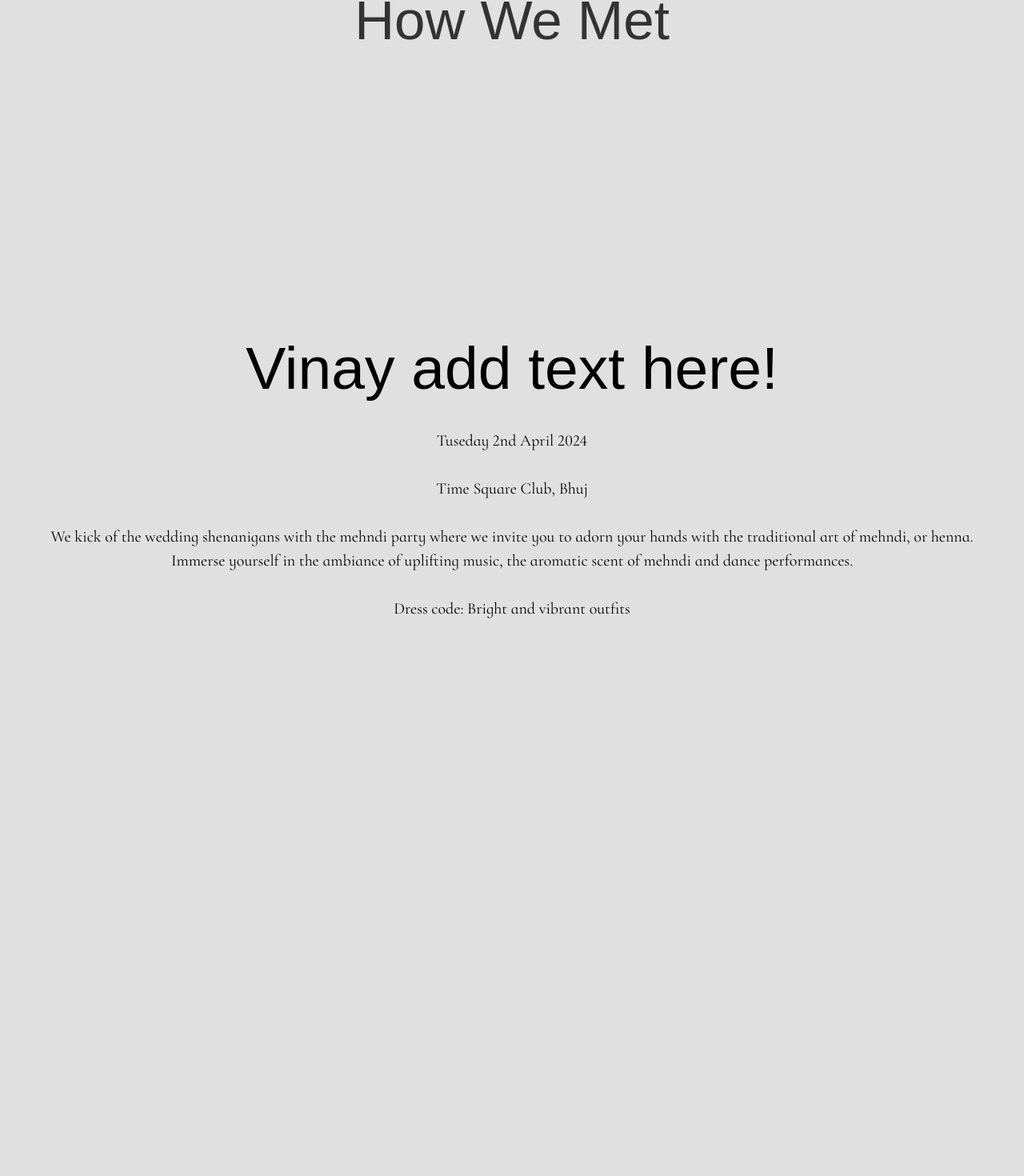
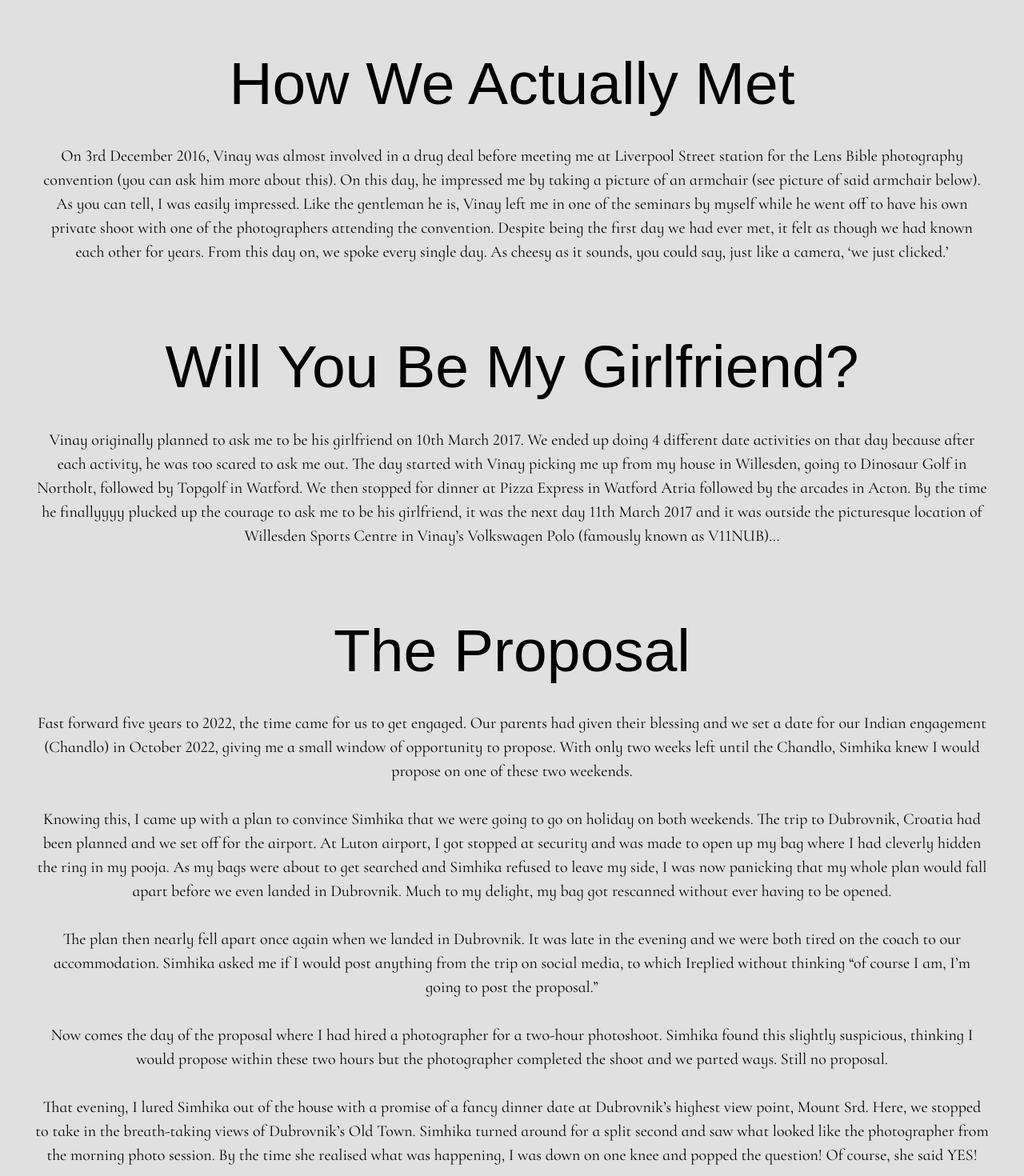
Before and after one commit to rush212000/Vinay-SimhikaV1, a React (Create React App) app: page /pages/OurStory in a window 1280 px wide. Shown: the part 1137-2607 px from the top of the page at 80% size. Before the commit the page ends 2520 px from the top, so only its background shows below. Built offline with nearby package versions, Linux system fonts and the light colour scheme; a web font is replaced by a local one.

Commit message:
Our Story Text

```diff
--- a/src/pages/OurStory.js
+++ b/src/pages/OurStory.js
@@ -37,32 +37,6 @@ const OurStory = () => {
         </h1>
       </div>
 
-      <div
-        style={{
-          height: '200vh',
-          background: '#E0E0E0',
-          display: 'flex',
-          flexDirection: 'column', // Change flexDirection to column
-          justifyContent: 'center',
-          alignItems: 'center',
-        }}
-      >
-        <h2
-          style={{
-            textAlign: 'center',
-            fontFamily: 'shelby, sans-serif',
-            fontStyle: 'normal',
-            fontSize: '69px',
-            color: '#333',
-          }}
-        >
-          <br />
-          <br />
-          <br />
-          How We Met
-        </h2>
-
-
         <div
       className='container mx-auto h-full flex flex-col'
         style={{
@@ -87,7 +61,7 @@ const OurStory = () => {
         >
 
 
-          Vinay add text here!
+           How We Met
         </h2>
         <div
         style={{ marginTop: '20px', color: 'black',
@@ -101,20 +75,175 @@ const OurStory = () => {
           {/* Add more img elements here as needed */}
           {/* Content */}
 
-            Tuseday 2nd April 2024
-<br/>
-            <br />
-            Time Square Club, Bhuj
-            <br />
-            <br/>
-            We kick of the wedding shenanigans with the mehndi party where we invite you to adorn your hands with the traditional art of mehndi, or henna. Immerse yourself in the ambiance of uplifting music, the aromatic scent of mehndi and dance performances.
-            <br/>
-            <br/>
-            Dress code: Bright and vibrant outfits
-            <br/>
+          Vinay would like to say we met at a photography convention but really,
+          he slid in my DM’s after seeing me at Northolt garba in the queue for
+          Dosa (because food over boys).
+          <br/>
+
+        </div>
+
+        <br/>
+        <br/>
+        <br/>
+
+        <h3
+        style={{
+            textAlign: 'center',
+            fontFamily: 'shelby, sans-serif',
+            fontStyle: 'normal',
+            fontSize: '75px',
+            color: '#000000',
+          }}
+        >
+
+        How We Actually Met
+          </h3>
+<div
+        style={{ marginTop: '20px', color: 'black',
+              fontWeight: 'regular 400',
+              fontFamily: 'cormorant infant',
+              fontStyle: 'regular',
+              textAlign: 'center',
+              fontSize: '20px'
+    }}>
+
+          {/* Add more img elements here as needed */}
+          {/* Content */}
+
+          On 3rd December 2016, Vinay was almost involved in a drug deal before
+          meeting me at Liverpool Street station for the Lens Bible photography
+          convention (you can ask him more about this). On this day, he impressed
+          me by taking a picture of an armchair (see picture of said armchair below).
+          As you can tell, I was easily impressed. Like the gentleman he is, Vinay
+          left me in one of the seminars by myself while he went off to have his own
+          private shoot with one of the photographers attending the convention.
+          Despite being the first day we had ever met, it felt as though we had
+          known each other for years. From this day on, we spoke every single day.
+          As cheesy as it sounds, you could say, just like a camera, ‘we just clicked.’
+          <br/>
+
+        </div>
+
+        <br/>
+        <br/>
+        <br/>
 
 
+        <h3
+        style={{
+            textAlign: 'center',
+            fontFamily: 'shelby, sans-serif',
+            fontStyle: 'normal',
+            fontSize: '75px',
+            color: '#000000',
+          }}
+        >
+
+        Will You Be My Girlfriend?
+          </h3>
+<div
+        style={{ marginTop: '20px', color: 'black',
+              fontWeight: 'regular 400',
+              fontFamily: 'cormorant infant',
+              fontStyle: 'regular',
+              textAlign: 'center',
+              fontSize: '20px'
+    }}>
+
+          {/* Add more img elements here as needed */}
+          {/* Content */}
+
+          Vinay originally planned to ask me to be his girlfriend on 10th March 2017.
+          We ended up doing 4 different date activities on that day because after
+          each activity, he was too scared to ask me out. The day started with Vinay
+          picking me up from my house in Willesden, going to Dinosaur Golf in Northolt,
+          followed by Topgolf in Watford. We then stopped for dinner at Pizza Express in
+          Watford Atria followed by the arcades in Acton. By the time he finallyyyy plucked
+          up the courage to ask me to be his girlfriend, it was the next day 11th March 2017
+          and it was outside the picturesque location of Willesden Sports Centre in Vinay’s
+          Volkswagen Polo (famously known as V11NUB)…
+          <br/>
+
         </div>
+
+        <br/>
+        <br/>
+        <br/>
+
+
+        <h3
+        style={{
+            textAlign: 'center',
+            fontFamily: 'shelby, sans-serif',
+            fontStyle: 'normal',
+            fontSize: '75px',
+            color: '#000000',
+          }}
+        >
+
+        The Proposal
+          </h3>
+<div
+        style={{ marginTop: '20px', color: 'black',
+              fontWeight: 'regular 400',
+              fontFamily: 'cormorant infant',
+              fontStyle: 'regular',
+              textAlign: 'center',
+              fontSize: '20px'
+    }}>
+
+          {/* Add more img elements here as needed */}
+          {/* Content */}
+
+          Fast forward five years to 2022, the time came for us to get engaged.
+          Our parents had given their blessing and we set a date for our Indian
+          engagement (Chandlo) in October 2022, giving me a small window of
+          opportunity to propose. With only two weeks left until the Chandlo,
+          Simhika knew I would propose on one of these two weekends.
+          <br/>
+          <br/>
+          Knowing this, I came up with a plan to convince Simhika that we were
+          going to go on holiday on both weekends. The trip to Dubrovnik, Croatia
+          had been planned and we set off for the airport. At Luton airport, I got
+          stopped at security and was made to open up my bag where I had cleverly
+          hidden the ring in my pooja. As my bags were about to get searched and
+          Simhika refused to leave my side, I was now panicking that my whole plan
+          would fall apart before we even landed in Dubrovnik. Much to my delight,
+          my bag got rescanned without ever having to be opened.
+          <br/>
+          <br/>
+          The plan then nearly fell apart once again when we landed in Dubrovnik.
+          It was late in the evening and we were both tired on the coach to our
+          accommodation. Simhika asked me if I would post anything from the trip
+          on social media, to which Ireplied without thinking “of course I am, I’m
+          going to post the proposal.”
+          <br/>
+          <br/>
+          Now comes the day of the proposal where I had hired a photographer for a
+          two-hour photoshoot. Simhika found this slightly suspicious, thinking I
+          would propose within these two hours but the photographer completed the
+          shoot and we parted ways. Still no proposal.
+          <br/>
+          <br/>
+          That evening, I lured Simhika out of the house with a promise of a fancy
+          dinner date at Dubrovnik’s highest view point, Mount Srd. Here, we stopped
+          to take in the breath-taking views of Dubrovnik’s Old Town. Simhika turned
+          around for a split second and saw what looked like the photographer from
+          the morning photo session. By the time she realised what was happening,
+          I was down on one knee and popped the question! Of course, she said YES!
+          <br/>
+
+        </div>
+
+        <br/>
+        <br/>
+        <br/>
+
+
+
+
+
+
 
 
 
@@ -141,7 +270,6 @@ const OurStory = () => {
        >
         </div>
       </div>
-      </div>
     </>
   );
 };
```
